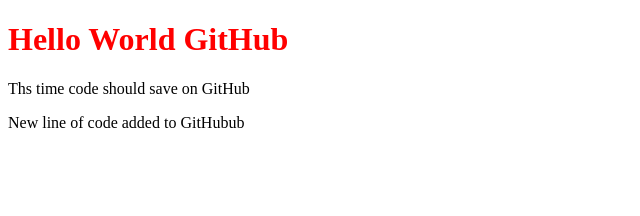
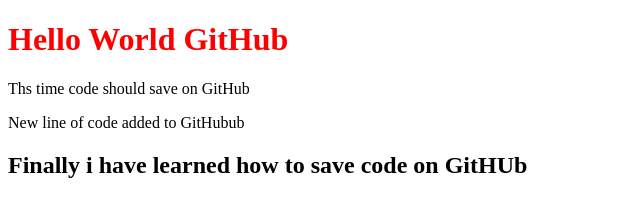
Before and after one commit to AxmedovD/firstgitproject, a plain HTML site: page index.html in a window 1280 px wide. Shown: the whole page, without its empty margins (0-640 px from the left). Drawn offline with Linux system fonts and the light colour scheme.

Commit message:
second cimmit

```diff
--- a/index.html
+++ b/index.html
@@ -10,6 +10,8 @@
         <h1>Hello World GitHub</h1>
         <p>Ths time code should save on GitHub</p>
 	<p>New line of code added to GitHubub<p>
+
+        <h2>Finally i have learned how to save code on GitHUb</h2>
     </body>
 
 </html>
```
